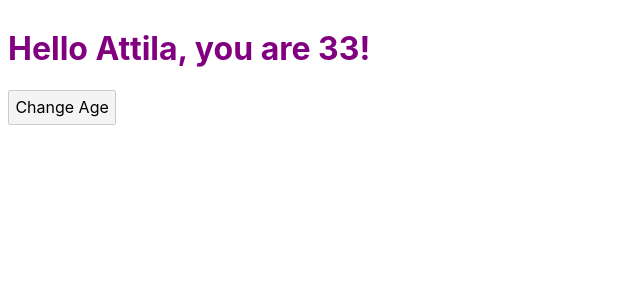
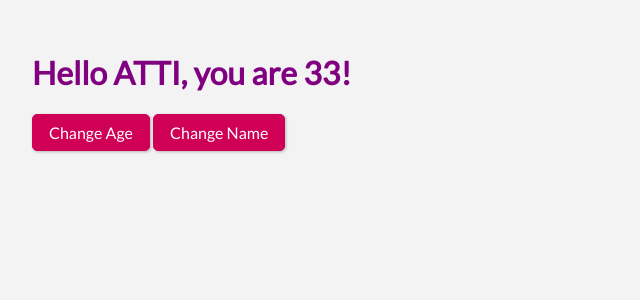
Before and after one commit to attilavago/svelte-complete-guide, a Svelte app: page / in a window 1280 px wide. Shown: the top 300 px of the page, without its empty margins (0-640 px from the left). Built offline with nearby package versions, Linux system fonts and the light colour scheme.

Commit message:
done with lesson 11

```diff
--- a/public/global.css
+++ b/public/global.css
@@ -1,61 +1,38 @@
-html, body {
-	position: relative;
-	width: 100%;
-	height: 100%;
+@import url('https://fonts.googleapis.com/css?family=Lato|Roboto+Slab');
+
+* {
+  box-sizing: border-box;
+}
+
+html,
+body {
+  position: relative;
+  width: 100%;
+  height: 100%;
+  font-family: 'Lato', sans-serif;
 }
 
 body {
-	color: #333;
-	margin: 0;
-	padding: 8px;
-	box-sizing: border-box;
-	font-family: -apple-system, BlinkMacSystemFont, "Segoe UI", Roboto, Oxygen-Sans, Ubuntu, Cantarell, "Helvetica Neue", sans-serif;
-}
-
-a {
-	color: rgb(0,100,200);
-	text-decoration: none;
-}
-
-a:hover {
-	text-decoration: underline;
-}
-
-a:visited {
-	color: rgb(0,80,160);
-}
-
-label {
-	display: block;
-}
-
-input, button, select, textarea {
-	font-family: inherit;
-	font-size: inherit;
-	padding: 0.4em;
-	margin: 0 0 0.5em 0;
-	box-sizing: border-box;
-	border: 1px solid #ccc;
-	border-radius: 2px;
-}
-
-input:disabled {
-	color: #ccc;
-}
-
-input[type="range"] {
-	height: 0;
+  color: #333;
+  margin: 0;
+  padding: 2rem;
+  background: #f3f3f3;
 }
 
 button {
-	background-color: #f4f4f4;
-	outline: none;
+  font: inherit;
+  border: 1px solid #cf0056;
+  background: #cf0056;
+  padding: 0.5rem 1rem;
+  color: white;
+  border-radius: 5px;
+  box-shadow: 1px 1px 3px rgba(0, 0, 0, 0.26);
+  cursor: pointer;
 }
 
+button:hover,
 button:active {
-	background-color: #ddd;
+  background: #e40763;
+  border-color: #e40763;
+  box-shadow: 1px 1px 8px rgba(77, 51, 51, 0.26);
 }
-
-button:focus {
-	border-color: #666;
-}
--- a/src/App.svelte
+++ b/src/App.svelte
@@ -1,9 +1,15 @@
 <script>
-	let name = 'Attila';
+	let name = 'Atti';
 	let age = 33;
+
+	$: upperCaseName = name.toUpperCase();
 
 	function incrementAge(){
 		age += 1;
+	}
+
+	function changeName(){
+		name = 'Attila';
 	}
 </script>
 
@@ -13,5 +19,6 @@
 	}
 </style>
 
-<h1>Hello {name}, you are {age}!</h1>
+<h1>Hello {upperCaseName}, you are {age}!</h1>
 <button on:click="{incrementAge}">Change Age</button>
+<button on:click={changeName}>Change Name</button>
```
